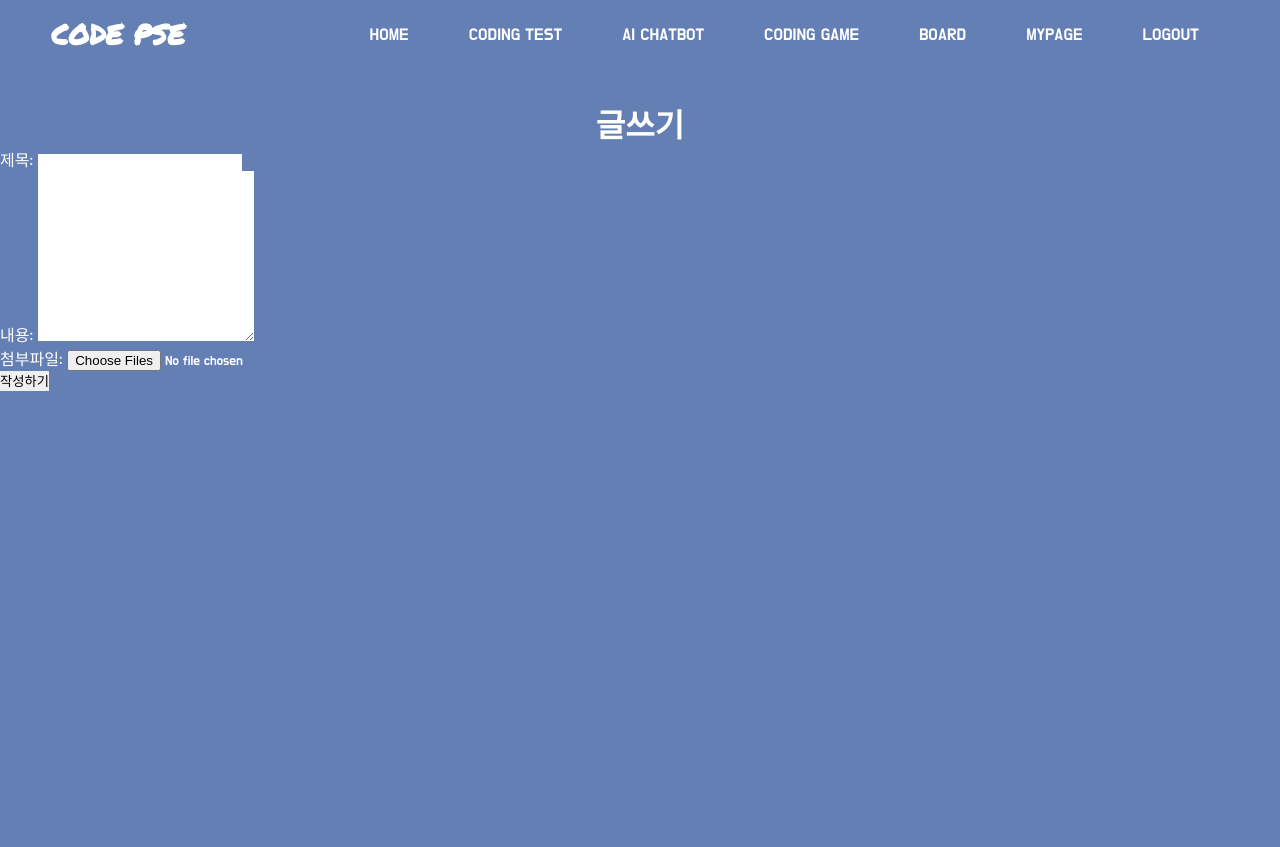
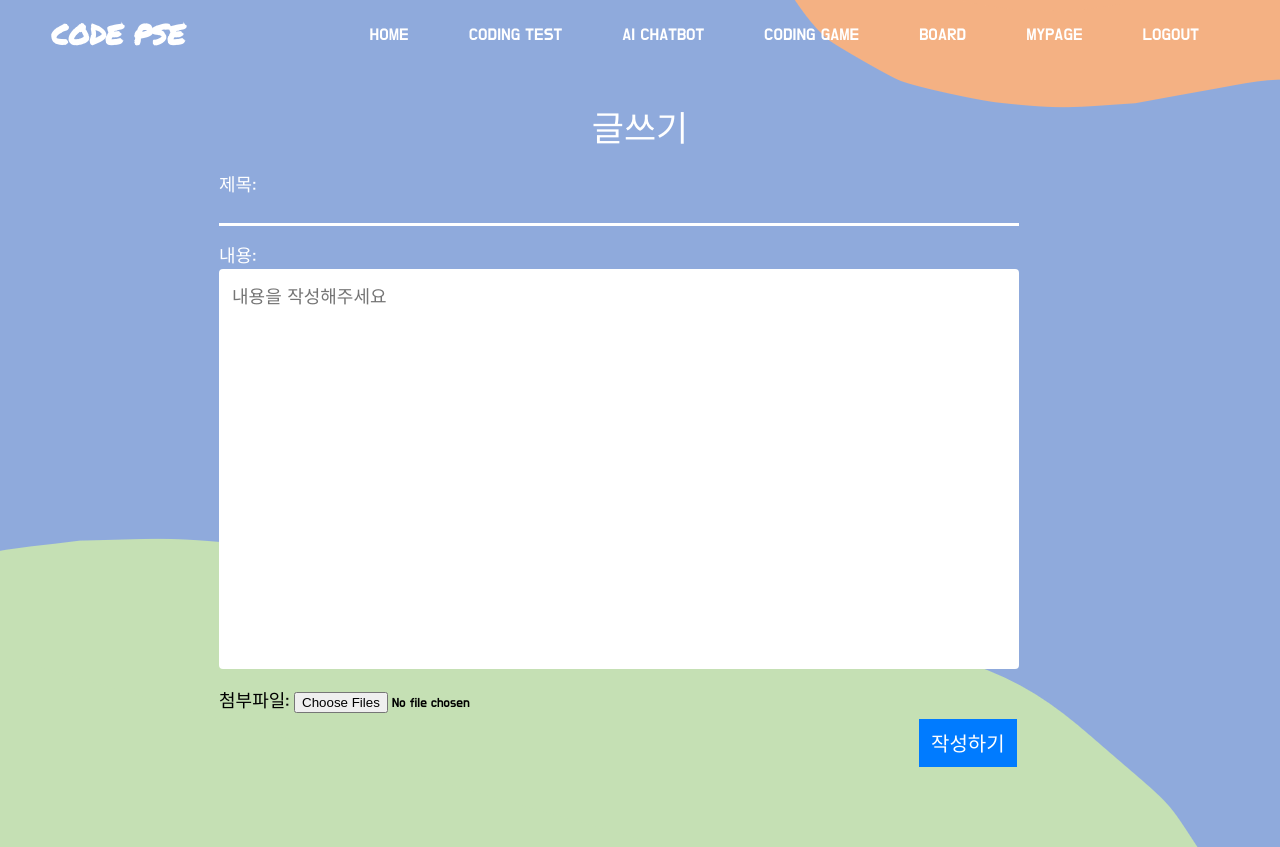
Before and after one commit to HBNU-SWUNIV/come-capstone23-pse, a Flask app: page /board_write in a window 1280 px wide. Before the commit the page ends 391 px from the top, so only its background shows below. Run offline with Flask 3, Linux system fonts and the light colour scheme; parts of the project's set-up code (start-up, migrations or seed data) failed here and were passed over.

Commit message:
글쓰기, 글수정 화면

```diff
--- a/003 Code/codepse/app/static/css/board_write.css
+++ b/003 Code/codepse/app/static/css/board_write.css
@@ -1,4 +1,92 @@
+@import url('https://fonts.googleapis.com/css2?family=Noto+Sans+KR:wght@300;400&display=swap');
+@import url('https://fonts.googleapis.com/css2?family=Gowun+Dodum&display=swap');
+@import url('https://fonts.googleapis.com/css2?family=Noto+Sans+KR:wght@100&display=swap');
+@import url('https://fonts.googleapis.com/css2?family=Nanum+Gothic&display=swap');
+
+
+.board_write {
+    display: flex;
+    flex-direction: column;
+    align-items: center;
+    width: 100%;
+}
+
+.input-group {
+    display: block;
+    width: 90%;
+
+}
+
+
+body {
+    font-family: 'Noto Sans KR', sans-serif;
+    background: url(/static/images/board_back.png);
+    background-attachment: fixed; /* 추가한 부분 */
+    margin-top: 0px;
+}
+
 h1 {
     text-align: center;
-    margin-top: 100px;
+    font-size: 35px;
+    font-weight: lighter;
+    margin-bottom: 17px;
 }
+
+#title {
+    background: none;  /* 배경색 제거 */
+    border: none;      /* 모든 테두리 제거 */
+    border-bottom: 3px solid #ffffff;  /* 밑줄  */
+    margin-bottom: 15px;
+    width: 800px;      /* 밑줄의 길이 조정 */
+    font-size: 20px;
+
+}
+
+
+.input-group textarea {
+    width: 800px;      /* 너비 설정 */
+    height: 400px;     /* 높이 설정 */
+    resize: none;      /* 크기 조절 비활성화 */
+    border: 3px solid #ffffff;
+    padding: 10px;
+    border-radius: 4px;
+
+}
+
+.file {
+    margin-top: 12px;
+    margin-bottom: 5px;
+    color: #000000;
+
+}
+
+
+/* label의 텍스트 크기 조정 */
+.input-group label {
+    font-size: 18px;
+}
+
+/* textarea 내부의 텍스트 크기 조정 */
+#content {
+    font-size: 18px;
+}
+
+
+.submit-btn button {
+    font-size: 20px; /* 버튼 텍스트 크기 조절 */
+    padding: 7px 10px; /* 버튼 내부 패딩 (상하 10px, 좌우 20px) */
+    border: 2px solid transparent; /* 테두리 설정 */
+    background-color: #007BFF; /* 배경색 설정 */
+    color: #ffffff; /* 글자색 설정 */
+    transition: border-color 0.3s; /* 테두리 색상의 부드러운 전환 효과 추가 */
+    cursor: pointer; /* 마우스를 올렸을 때 손가락 모양으로 나옴 */
+    margin-left: 700px;
+
+
+}
+
+.submit-btn button:hover {
+    border-color: #007BFF; /* 마우스 오버 시 테두리 색상 변경 */
+    background-color: #ffffff;
+    color: #000000;
+}
--- a/003 Code/codepse/app/static/js/board_write.js
+++ b/003 Code/codepse/app/static/js/board_write.js
@@ -1,3 +1,11 @@
+const header = document.querySelector("header")
+
+window.addEventListener ("scroll", function(){
+    header.classList.toggle("sticky", window.scrollY > 60)
+});
+//이거는 뭐시냐면은 그 메인페이지 스크롤 내릴때 메뉴는 안없어지고 그대로 유지되는 고것 근데 쫌 간지나게 유지돼..
+
+
 let selectedFiles = [];  // 선택된 파일을 관리하기 위한 배열
 
 // 선택 파일의 이름 나열하기
--- a/003 Code/codepse/app/templates/board_write.html
+++ b/003 Code/codepse/app/templates/board_write.html
@@ -5,7 +5,9 @@
     <title>Codepse main</title>
 
 	<!--- cutom css line -->
+    <link href="{{ url_for('static', filename='css/board_write.css') }}" rel="stylesheet">
     <link href="{{ url_for('static', filename='css/menu.css') }}" rel="stylesheet">
+
 
 
     <!--- box icons link -->
@@ -41,20 +43,21 @@
                 </div>
                 <li><a href="/board_list">BOARD</a></li>
               </li>
-              {% if current_user.is_authenticated %}
-                <!-- 로그인 한 사용자의 이름을 표시 -->
-                <li class="user-name">hello, {{ current_user.username }}</li>
-              {% endif %}
               <li><a href="/mypage" class="mypage-btn">MYPAGE</a></li>
               <li><a href="/logout" class="loginout-btn">LOGOUT</a></li>
+              {% if current_user.is_authenticated %}
+              <!-- 로그인 한 사용자의 이름을 표시 -->
+              <li class="user-name">hello, {{ current_user.username }}</li>
+            {% endif %}
 
 
         </ul>
 
     </header>
+
+
+<section class="board_write" id="board_write">
     <title>board_write</title>
-    <meta charset="UTF-8">
-    <link href="{{ url_for('static', filename='css/board_write.css') }}" rel="stylesheet">
 
 <body>
     <h1>글쓰기</h1>
@@ -67,13 +70,15 @@
 
         <div class="input-group">
             <label for="content">내용:</label>
-            <textarea id="content" name="content" rows="10" required></textarea>
+            <textarea id="content" name="content" rows="10" required placeholder="내용을 작성해주세요"></textarea>
         </div>
 
         <div class="input-group">
+            <div class="file">
             <label for="file">첨부파일:</label>
             <input type="file" id="file" name="file" multiple>
             <div id="file-names"></div>
+            </div>
         </div>
 
         <div class="submit-btn">
@@ -81,5 +86,5 @@
         </div>
     </form>
     <script src="{{ url_for('static', filename='js/board_write.js') }}"></script>
-
+</section>
 </body>
```
Also changed, not shown: 003 Code/codepse/app/static/css/board_edit.css (+92 -1 lines), 003 Code/codepse/app/static/js/board_edit.js (+7 -0 lines), 003 Code/codepse/app/templates/board_edit.html (+13 -8 lines).
